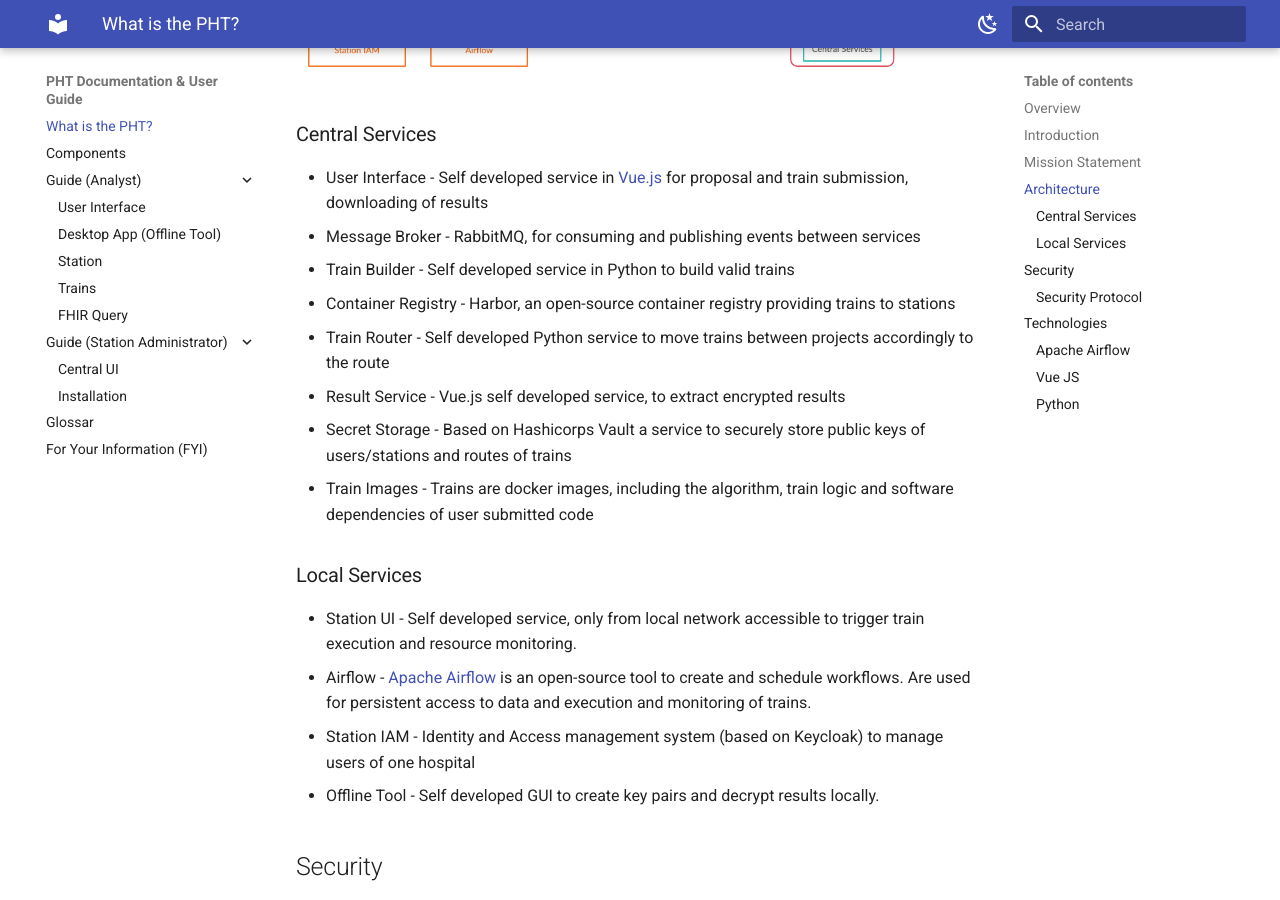
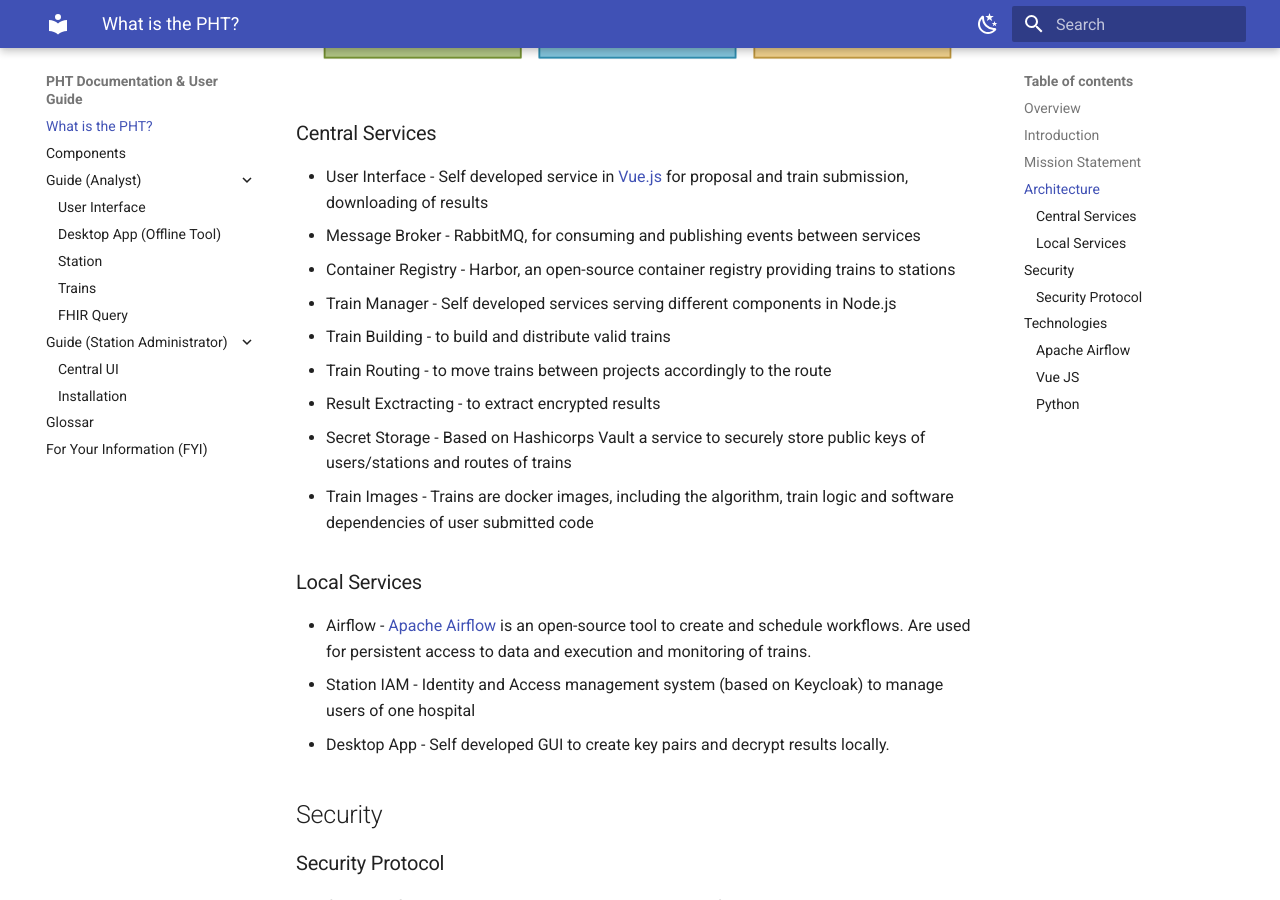
Before and after one commit to PHT-Medic/documentation, an MkDocs documentation site: the page built from docs/index.md, in a window 1280 px wide and 900 px high, scrolled down 1984 px. Built offline with MkDocs 1.6.1 and Material for MkDocs 9.7.7, drawn with Linux system fonts in a browser that asks for light colours.

Commit message:
Fixes from changes to latest version.

```diff
--- a/docs/index.md
+++ b/docs/index.md
@@ -10,7 +10,7 @@ hosting the data in a secure fashion.
 
 The following overview shows all interactions between service components to execute a train iteratively over three stations
 with our PHT-TBI architecture.
-[![Overview](./images/process_images/pht_overview.png)](./images/process_images/pht_overview.png)
+[![Overview](./images/process_images/pht_services.png)](./images/process_images/pht_services.png)
 
 ## Mission Statement
 From machine learning (ML) healthcare can profit by ‘learning’ models which support clinical practice in treatment decision
@@ -27,23 +27,25 @@ example, genomics pipelines or deep-learning algorithms – analytics methods th
 distributed queries or simple statistics.
 
 ## Architecture
-[![Architecture](./images/process_images/pht_services.png)](./images/process_images/pht_services.png)
+[![Architecture](./images/process_images/execution_short.png)](./images/process_images/execution_short.png)
 
 ### Central Services
 * User Interface - Self developed service in [Vue.js](https://vuejs.org/guide/introduction.html) for proposal and train submission, downloading of results
 * Message Broker - RabbitMQ, for consuming and publishing events between services
-* Train Builder - Self developed service in Python to build valid trains
 * Container Registry - Harbor, an open-source container registry providing trains to stations
-* Train Router - Self developed Python service to move trains between projects accordingly to the route
-* Result Service - Vue.js self developed service, to extract encrypted results
+* Train Manager - Self developed services serving different components in Node.js
+  * Train Building - to build and distribute valid trains
+  * Train Routing - to move trains between projects accordingly to the route
+  * Result Exctracting - to extract encrypted results
 * Secret Storage - Based on Hashicorps Vault a service to securely store public keys of users/stations and routes of trains
 * Train Images - Trains are docker images, including the algorithm, train logic and software dependencies of user submitted code
 
 ### Local Services
-* Station UI - Self developed service, only from local network accessible to trigger train execution and resource monitoring.
+
+[comment]: <> (* Station UI - Self developed service, only from local network accessible to trigger train execution and resource monitoring.)
 * Airflow - [Apache Airflow](https://airflow.apache.org/) is an open-source tool to create and schedule workflows. Are used for persistent access to data and execution and monitoring of trains.
 * Station IAM - Identity and Access management system (based on Keycloak) to manage users of one hospital
-* Offline Tool - Self developed GUI to create key pairs and decrypt results locally.
+* Desktop App - Self developed GUI to create key pairs and decrypt results locally.
 ## Security
 
 
```
Also changed, not shown: docs/components.md (+4 -4 lines), docs/user_guide/desktop_app.md (+3 -2 lines), docs/images/process_images/execution_short.png (added), docs/images/process_images/pht_overview.png (deleted), docs/images/process_images/pht_services.png, docs/station_guide/station.md (renamed from docs/user_guide/station.md).
